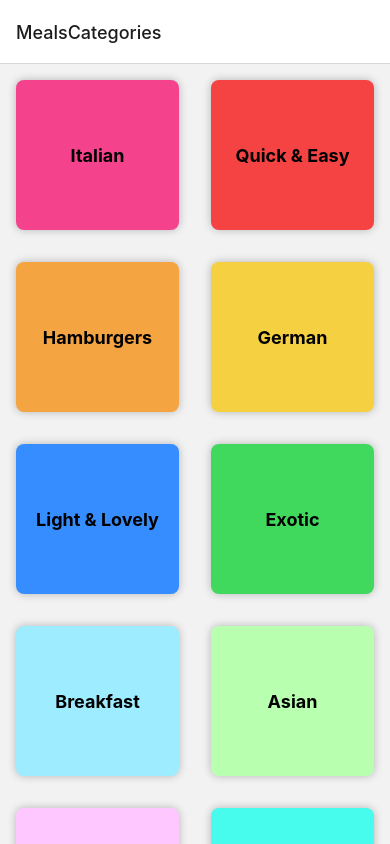
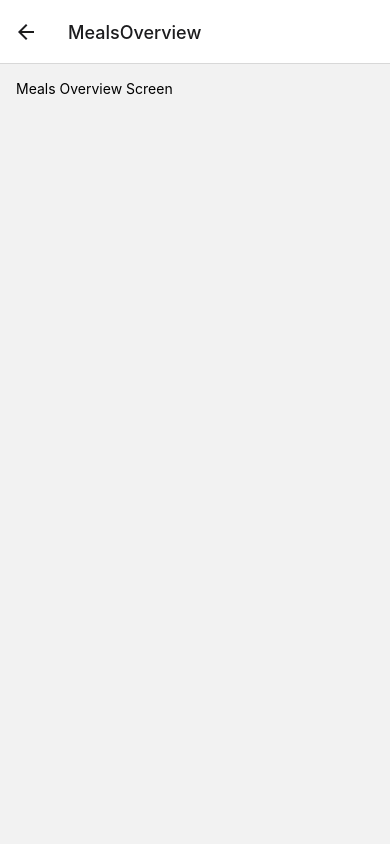
Before and after one commit to mGunawardhana/my-app-with-react-navigations-native-stack, a React Native app: screen /MealsOverview in a window 390 px wide. Built offline with nearby package versions, Linux system fonts and the light colour scheme.

Commit message:
content update

```diff
--- a/App.js
+++ b/App.js
@@ -1,9 +1,10 @@
-import { StatusBar } from "expo-status-bar";
+import {StatusBar} from "expo-status-bar";
 import React from "react";
-import { StyleSheet } from "react-native";
+import {StyleSheet} from "react-native";
 import CategoryScreen from "./screens/CategoryScreen";
-import { NavigationContainer } from "@react-navigation/native";
+import {NavigationContainer} from "@react-navigation/native";
 import {createNativeStackNavigator} from "@react-navigation/native-stack";
+import MealsOverviewScreen from "./screens/MealsOverviewScreen";
 
 
 const Stack = createNativeStackNavigator();
@@ -11,10 +12,13 @@
 export default function App() {
     return (
         <>
-      <StatusBar style="light" />
+            <StatusBar style="light"/>
             <NavigationContainer>
                 <Stack.Navigator>
-          <Stack.Screen name="MealsCategories" component={CategoryScreen} />
+                    <Stack.Screen name="MealsCategories" component={CategoryScreen}/>
+                    <Stack.Screen name="MealsOverview" component={MealsOverviewScreen}/>
+
+
                 </Stack.Navigator>
             </NavigationContainer>
         </>
--- a/components/CategoryGridTile.js
+++ b/components/CategoryGridTile.js
@@ -1,6 +1,6 @@
 import {Platform, Pressable, StyleSheet, Text, View} from "react-native";
 
-const CategoryGridTile = ({title, color}) => {
+const CategoryGridTile = ({title, color,onPress}) => {
     return (
         /** mehema denna puluwan me style poduwe ganna habi me color tika
          * list ekak widiyta ganna kiyala */
@@ -8,7 +8,9 @@
             <Pressable android_ripple={{color: '#ccc'}}
                 /* android ripple effect is responsible
                  to showing the clickable effect  */
-                       style={styles.button}>
+                       style={styles.button}
+                       onPress={onPress}
+            >
                 <View style={styles.innerContainer}>
                     <Text style={styles.title}>{title}</Text>
                 </View>
--- a/screens/CategoryScreen.js
+++ b/screens/CategoryScreen.js
@@ -2,12 +2,20 @@
 import {CATEGORIES} from "../data/dummy-data";
 import CategoryGridTile from "../components/CategoryGridTile";
 
-const renderCategoryItem = (itemData) => {
-    return <CategoryGridTile title={itemData.item.title}
-                             color={itemData.item.color}/>;
-};
+const CategoryScreen = ({navigation}) => {
 
-const CategoryScreen = () => {
+    const renderCategoryItem = (itemData) => {
+
+        const pressHandler = () =>{
+            navigation.navigate("MealsOverview")
+        }
+
+        return <CategoryGridTile title={itemData.item.title}
+                                 color={itemData.item.color}
+                                 onPress={pressHandler}
+        />;
+    };
+
     return (
         <FlatList
             data={CATEGORIES}
@@ -18,11 +26,11 @@
     );
 };
 
-const styles = StyleSheet.create({
-    item: {
-        marginTop: 50,
-        marginLeft: 30,
-    },
-});
+// const styles = StyleSheet.create({
+//     item: {
+//         marginTop: 50,
+//         marginLeft: 30,
+//     },
+// });
 
 export default CategoryScreen;
--- a/screens/MealsOverviewScreen.js
+++ b/screens/MealsOverviewScreen.js
@@ -1,13 +1,16 @@
-import {Text, View} from "react-native";
+import {StyleSheet, Text, View} from "react-native";
 
 const MealsOverviewScreen = () => {
-    return <View style={}>
+    return <View style={styles.container}>
         <Text>Meals Overview Screen</Text>
     </View>
 };
 
 const styles = StyleSheet.create({
-
+    container:{
+        flex:1,
+        padding:16,
+    }
 });
 
-export default MealsOverviewScreen();
+export default MealsOverviewScreen;
```
Lines whose indentation alone changed are shown as unchanged.
